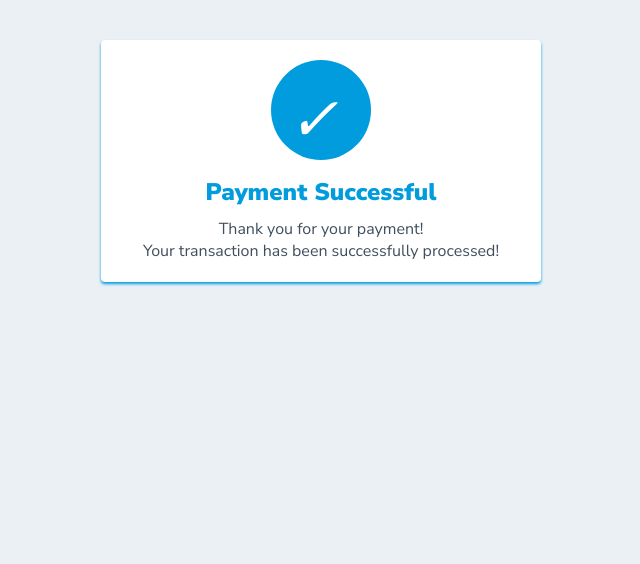
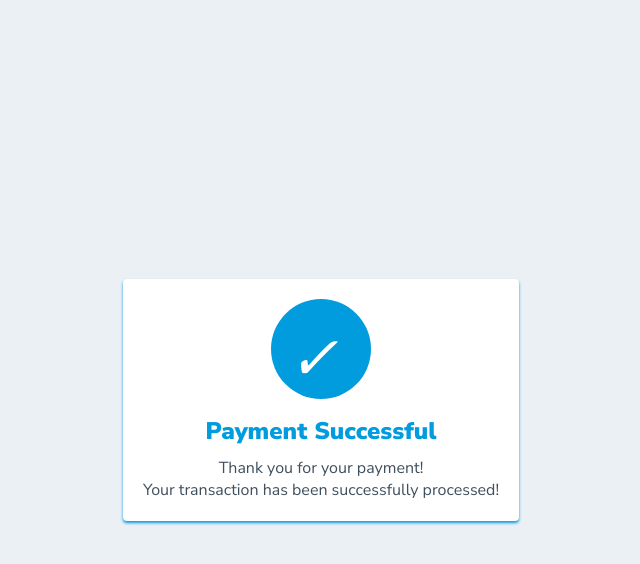
Before and after one commit to CodeScaleLK/paypal-final, a plain HTML site: page index.html in a window 1280 px wide. Shown: the whole page, without its empty margins (319-959 px from the left). Drawn offline with Linux system fonts and the light colour scheme.

Commit message:
Update index.html

```diff
--- a/index.html
+++ b/index.html
@@ -6,10 +6,12 @@
   <link href="https://fonts.googleapis.com/css?family=Nunito+Sans:400,400i,700,900&display=swap" rel="stylesheet">
   <style>
     body {
-      text-align: center;
-      padding: 40px 0;
+      margin: 0;
+      display: flex;
+      justify-content: center;
+      align-items: center;
+      height: 100vh;
       background: #EBF0F5;
-      margin: 0;
     }
 
     .card {
@@ -18,7 +20,7 @@
       border-radius: 4px;
       box-shadow: 0 2px 3px #009cde;
       max-width: 400px;
-      margin: 0 auto;
+      text-align: center;
     }
 
     h1 {
```
